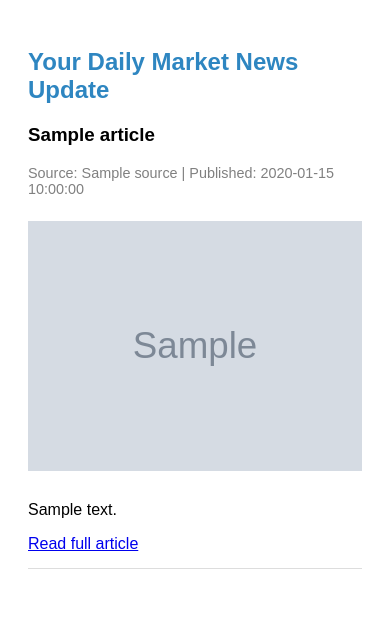
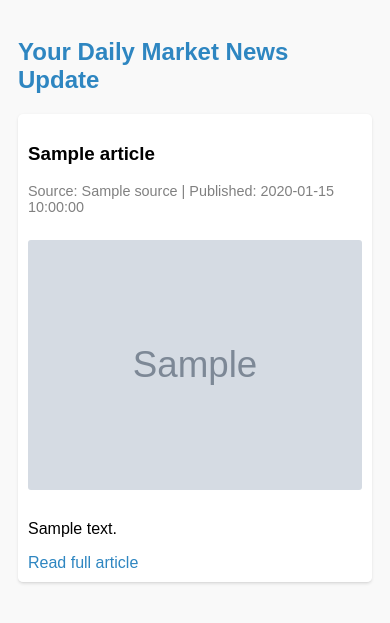
Before and after one commit to BlackLionXD/news-alert-system, a Flask app: template Templates/alerts.html in a window 390 px wide. Shown: the top 623 px of the page. Run offline with Flask 3, Linux system fonts and the light colour scheme; the template is opened without the code that fills it: most values are stand-ins (such as "Sample title", 1, 10 or a date in 2020); grey boxes marked "Sample" are stand-in pictures.

Commit message:
alert shows image

```diff
--- a/Templates/alerts.html
+++ b/Templates/alerts.html
@@ -7,25 +7,51 @@
       body {
         font-family: Arial, sans-serif;
         padding: 20px;
+        background-color: #f9f9f9;
+      }
+      h2 {
+        color: #2e86c1;
       }
       .article {
         margin-bottom: 25px;
         border-bottom: 1px solid #ddd;
         padding-bottom: 15px;
+        background-color: #fff;
+        padding: 15px;
+        border-radius: 5px;
+        box-shadow: 0 1px 3px rgba(0, 0, 0, 0.1);
       }
       .article img {
         max-width: 100%;
         height: auto;
         margin: 10px 0;
+        border-radius: 3px;
       }
       .source {
         color: gray;
         font-size: 0.9em;
       }
+      a {
+        color: #2e86c1;
+        text-decoration: none;
+      }
+      a:hover {
+        text-decoration: underline;
+      }
+
+      /* Responsive */
+      @media screen and (max-width: 600px) {
+        body {
+          padding: 10px;
+        }
+        .article {
+          padding: 10px;
+        }
+      }
     </style>
   </head>
   <body>
-    <h2 style="color: #2e86c1">Your Daily Market News Update</h2>
+    <h2>Your Daily Market News Update</h2>
     {% for article in articles %}
     <div class="article">
       <h3>{{ article.title }}</h3>
@@ -33,7 +59,16 @@
         Source: {{ article.source }} | Published: {{ article.published_at }}
       </p>
       {% if article.image_url %}
-      <img src="{{ article.image_url }}" alt="News image" />
+      <img
+        src="{{ article.image_url }}"
+        alt="News image"
+        onerror="this.onerror=null;this.src='https://via.placeholder.com/600x300?text=No+Image';"
+      />
+      {% else %}
+      <img
+        src="https://via.placeholder.com/600x300?text=No+Image"
+        alt="No image available"
+      />
       {% endif %}
       <p>{{ article.description or article.snippet }}</p>
       <a href="{{ article.url }}" target="_blank">Read full article</a>
```
Also changed, not shown: app.py (+13 -1 lines), test_email.py (+18 -3 lines).
